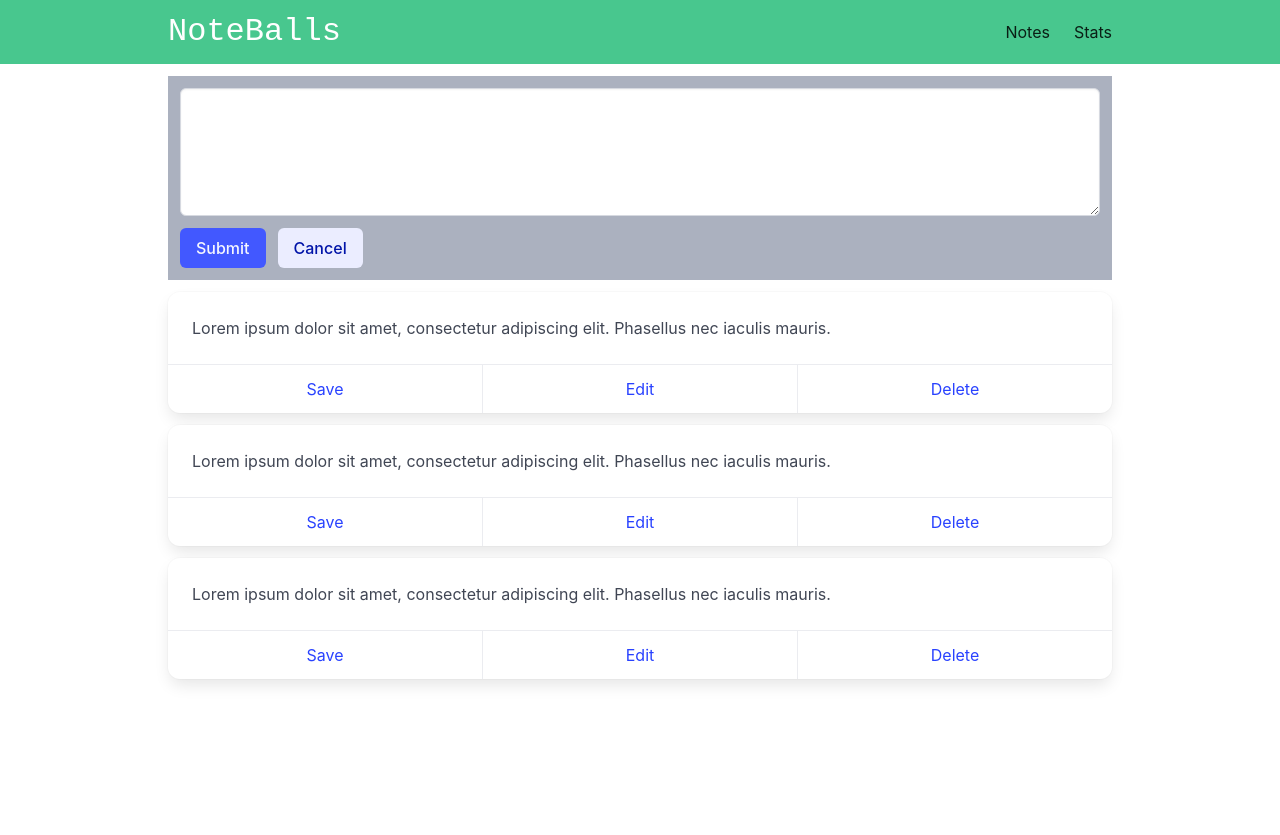
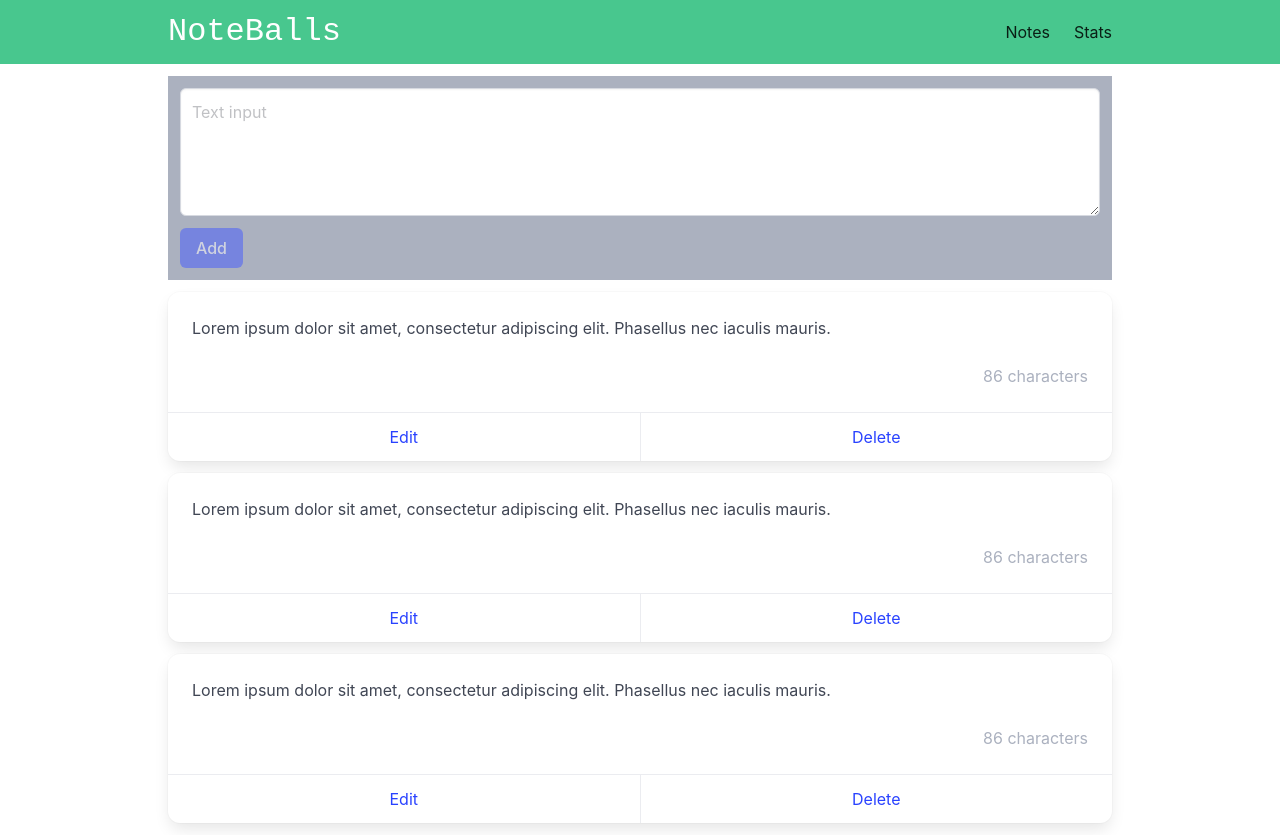
Before and after one commit to hongphuc1881/NoteBalls, a Vue app: page / in a window 1280 px wide. Before the commit the page ends 800 px from the top, so only its background shows below. Built offline with nearby package versions, Linux system fonts and the light colour scheme.

Commit message:
[section15] create component Note and delete note

```diff
--- /dev/null
+++ b/src/components/notes/Note.vue
@@ -0,0 +1,35 @@
+<template>
+    <div class="card my-3">
+        <div class="card-content">
+            <div class="content">
+                {{ note.content }}
+            </div>
+            <div class="has-text-right has-text-grey-light">{{ characterLength }}</div>
+        </div>
+        <footer class="card-footer">
+            <a href="#" class="card-footer-item">Edit</a>
+            <a href="#" @click="deleteNote(note.id)" class="card-footer-item">Delete</a>
+        </footer>
+    </div>
+</template>
+
+<script setup>
+import { computed, defineProps } from 'vue';
+const emit = defineEmits(['onDeleteNote']);
+const props = defineProps({
+    note: {
+        type: Object,
+        required: true,
+    },
+});
+
+const characterLength = computed(() => {
+    const length = props.note.content.length;
+    const desc = length > 1 ? 'characters' : 'character';
+    return `${length} ${desc}`;
+});
+
+const deleteNote = (id) => {
+    emit('onDeleteNote', id);
+};
+</script>
--- a/src/views/ViewNotes.vue
+++ b/src/views/ViewNotes.vue
@@ -3,32 +3,64 @@
         <div class="has-background-grey-light p-3 mt-3 is-rounded">
             <div class="field">
                 <div class="control">
-                    <textarea class="textarea" type="text" placeholder="Text input"> </textarea>
+                    <textarea
+                        v-model="noteInput"
+                        ref="noteInputRef"
+                        class="textarea"
+                        type="text"
+                        placeholder="Text input"
+                    >
+                    </textarea>
                 </div>
             </div>
 
             <div class="field is-grouped">
                 <div class="control">
-                    <button class="button is-link">Submit</button>
-                </div>
-                <div class="control">
-                    <button class="button is-link is-light">Cancel</button>
+                    <button class="button is-link" @click="addNote" :disabled="!noteInput.trim().length">Add</button>
                 </div>
             </div>
         </div>
-        <div class="notes" v-for="i in 3">
-            <div class="card my-3">
-                <div class="card-content">
-                    <div class="content">
-                        Lorem ipsum dolor sit amet, consectetur adipiscing elit. Phasellus nec iaculis mauris.
-                    </div>
-                </div>
-                <footer class="card-footer">
-                    <a href="#" class="card-footer-item">Save</a>
-                    <a href="#" class="card-footer-item">Edit</a>
-                    <a href="#" class="card-footer-item">Delete</a>
-                </footer>
-            </div>
-        </div>
+        <Note @on-delete-note="deleteNote" :note="note" class="notes" v-for="note in notes" :key="note.id" />
     </div>
 </template>
+
+<script setup>
+import Note from '@/components/notes/Note.vue';
+import { ref } from 'vue';
+
+const noteInput = ref('');
+const noteInputRef = ref(null);
+const notes = ref([
+    {
+        id: 'id1',
+        content: 'Lorem ipsum dolor sit amet, consectetur adipiscing elit. Phasellus nec iaculis mauris.',
+    },
+    {
+        id: 'id2',
+        content: 'Lorem ipsum dolor sit amet, consectetur adipiscing elit. Phasellus nec iaculis mauris.',
+    },
+    {
+        id: 'id3',
+        content: 'Lorem ipsum dolor sit amet, consectetur adipiscing elit. Phasellus nec iaculis mauris.',
+    },
+]);
+
+const addNote = () => {
+    const currentTime = new Date().getTime();
+    const id = currentTime.toString();
+
+    const note = {
+        id,
+        content: noteInput.value.trim(),
+    };
+
+    notes.value.unshift(note);
+
+    noteInput.value = '';
+    noteInputRef.value.focus();
+};
+
+const deleteNote = (id) => {
+    notes.value = notes.value.filter((item) => id !== item.id);
+};
+</script>
```
